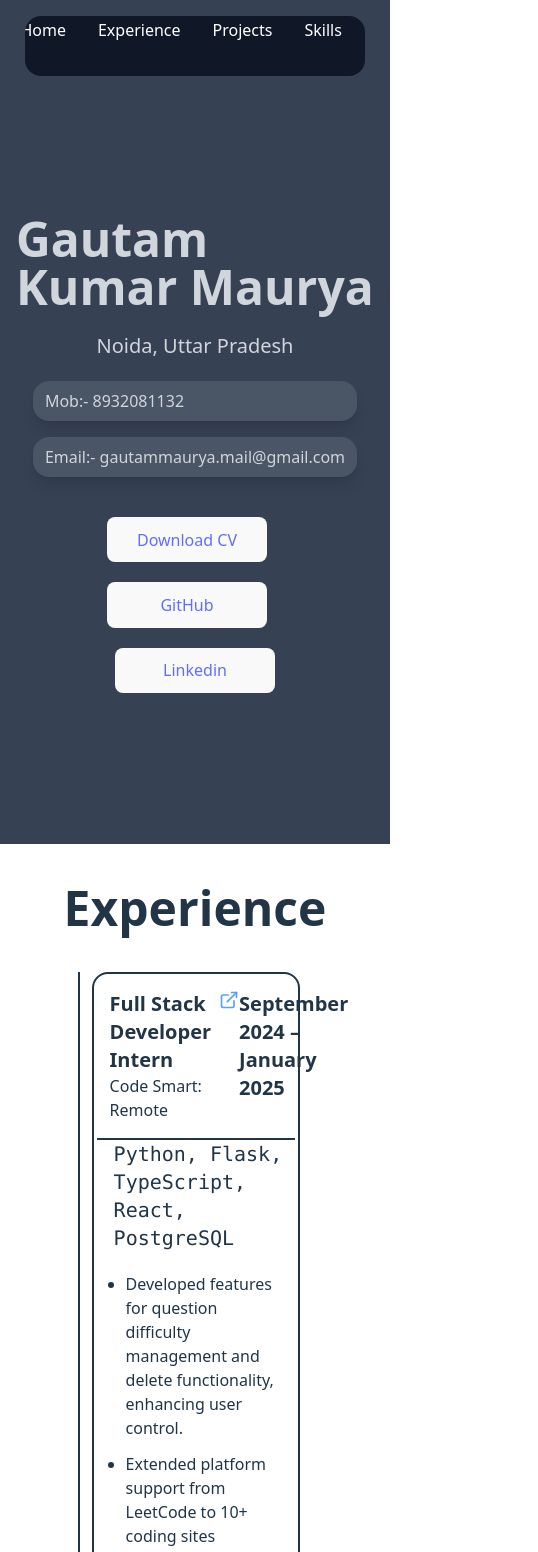
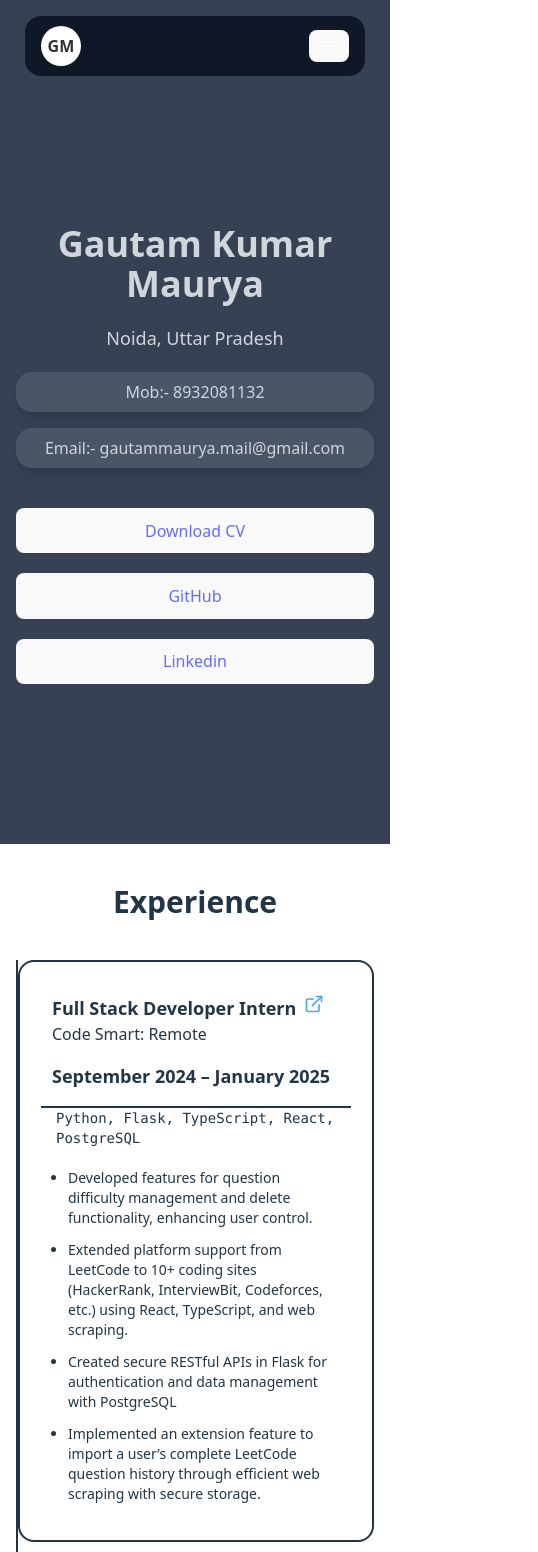
Before and after one commit to alpha-Gautam/gautammaurya, a React (Vite) app: page / in a window 390 px wide. Shown: the top 1552 px of the page, 538 px wide, since content can reach past the window. Built offline with nearby package versions, Linux system fonts and the light colour scheme.

Commit message:
Refactor components for improved layout and styling, enhance responsiveness, and update viewport settings in index.html

```diff
--- a/index.html
+++ b/index.html
@@ -2,9 +2,8 @@
 <html lang="en">
   <head>
     <meta charset="UTF-8" />
-    <link rel="icon" type="image/svg+xml" href="/vite.svg" />
-    <!-- <meta name="viewport" content="width=device-width, initial-scale=1.0" /> -->
-    <meta name="viewport" content="width=1024" />
+    <!-- <link rel="icon" type="image/svg+xml" href="/vite.svg" /> -->
+    <meta name="viewport" content="width=device-width, initial-scale=1.0" />
 
     <title>portfolio</title>
   </head>
--- a/src/components/Experience.jsx
+++ b/src/components/Experience.jsx
@@ -38,17 +38,22 @@ function Experience() {
   ];
 
   return (
-    <div className="flex flex-col py-10 min-h-screen justify-center items-center gap-10 bg-white/5">
-      <span className="text-5xl font-bold">Experience</span>
+    <div className="flex flex-col py-10 min-h-screen justify-center items-center gap-10 bg-white/5 px-4">
+      <span className="text-3xl sm:text-4xl md:text-5xl font-bold text-center">
+        Experience
+      </span>
 
-      <div className="flex flex-col w-[60%] justify-center border-l-2 items-center gap-10 ">
+      <div className="flex flex-col w-full max-w-4xl justify-center border-l-2 items-center gap-10">
         {/* items */}
         {experiences.map((exp, id) => (
-          <div className="flex flex-col w-[90%] justify-center items-center border-2 rounded-2xl    ">
+          <div className="flex flex-col w-full max-w-2xl justify-center items-center border-2 rounded-2xl p-4">
             {/* <span className="w-full text-5xl ">*</span> */}
-            <div name="title" className="flex justify-between w-full p-4">
+            <div
+              name="title"
+              className="flex flex-col sm:flex-row justify-between w-full p-4 gap-4"
+            >
               <div className="flex flex-col">
-                <span className=" flex text-xl font-semibold gap-2">
+                <span className=" flex text-lg sm:text-xl font-semibold gap-2">
                   {exp.title}
                   <a
                     href={exp.url}
@@ -64,15 +69,17 @@ function Experience() {
                   {exp.company}: {exp.locations}
                 </span>
               </div>
-              <span className="text-xl font-semibold">{exp.duration}</span>
+              <span className="text-lg sm:text-xl font-semibold">
+                {exp.duration}
+              </span>
             </div>
             <span name="br" className="border-b-2 w-[97%] mx-5"></span>
-            <div className="flex w-full pl-5 text-xl font-mono">
+            <div className="flex w-full pl-5 text-sm sm:text-lg font-mono overflow-x-auto">
               {experiences[id].tech_stack.join(", ")}
             </div>
 
             <div name="description" className=" flex w-full p-5">
-              <ul className="flex list-disc pl-3 flex-col gap-3">
+              <ul className="flex list-disc pl-3 flex-col gap-3 text-sm sm:text-base">
                 {experiences[id].points.map((point, index) => (
                   <li key={index}>{point}</li>
                 ))}
--- a/src/components/Header.jsx
+++ b/src/components/Header.jsx
@@ -1,73 +1,138 @@
-import React from "react";
+import React, { useState } from "react";
 import { scroller } from "react-scroll";
 
 export default function Header() {
+  const [isMenuOpen, setIsMenuOpen] = useState(false);
+
   const scrollToSection = (section) => {
     scroller.scrollTo(section, {
       duration: 700,
       delay: 0,
       smooth: "easeInOutQuart",
     });
+    setIsMenuOpen(false); // Close menu after navigation
   };
+
+  const toggleMenu = () => {
+    setIsMenuOpen(!isMenuOpen);
+  };
+
   return (
     <header className="flex items-center justify-center w-full header fixed top-0 left-0 p-4 z-50">
-      <nav className="header w-[95%]  bg-gray-900 flex items-center justify-center rounded-2xl h-[60px] shadow-white/80 text-white overflow-hidden">
-        <ul className="flex space-x-4 justify-center">
-          <li className="px-10 flex items-center">
-            <div className="w-10 h-10 bg-white rounded-full mr-4 text-black/80 flex justify-center items-center font-bold">
-              <span className="">G</span>M
-            </div>
-            <span className="font-bold ml">Gautam Kumar Maurya</span>
-          </li>
+      <nav className="header w-[95%] max-w-6xl bg-gray-900 flex items-center justify-between rounded-2xl h-[60px] shadow-white/80 text-white overflow-hidden px-4">
+        {/* Logo and Name */}
+        <div className="flex items-center">
+          <div className="w-10 h-10 bg-white rounded-full mr-4 text-black/80 flex justify-center items-center font-bold">
+            <span className="">G</span>M
+          </div>
+          <span className="font-bold hidden sm:block">Gautam Kumar Maurya</span>
+        </div>
+
+        {/* Desktop Navigation */}
+        <ul className="hidden md:flex space-x-4 justify-center">
           <li
-            onClick={() => {
-              scrollToSection("home");
-            }}
+            onClick={() => scrollToSection("home")}
             className="rounded-xl hover:shadow-2xl hover:bg-white/40 transition-transform hover:scale-105 px-2 py-2 cursor-pointer"
           >
             Home
           </li>
           <li
-            onClick={() => {
-              scrollToSection("experience");
-            }}
+            onClick={() => scrollToSection("experience")}
             className="rounded-xl hover:shadow-2xl hover:bg-white/40 transition-transform hover:scale-105 px-2 py-2 cursor-pointer"
           >
             Experience
           </li>
           <li
-            onClick={() => {
-              scrollToSection("projects");
-            }}
+            onClick={() => scrollToSection("projects")}
             className="rounded-xl hover:shadow-2xl hover:bg-white/40 transition-transform hover:scale-105 px-2 py-2 cursor-pointer"
           >
             Projects
           </li>
           <li
-            onClick={() => {
-              scrollToSection("skills");
-            }}
+            onClick={() => scrollToSection("skills")}
             className="rounded-xl hover:shadow-2xl hover:bg-white/40 transition-transform hover:scale-105 px-2 py-2 cursor-pointer"
           >
             Skills
           </li>
           <li
-            onClick={() => {
-              scrollToSection("education");
-            }}
+            onClick={() => scrollToSection("education")}
             className="rounded-xl hover:shadow-2xl hover:bg-white/40 transition-transform hover:scale-105 px-2 py-2 cursor-pointer"
           >
             Education
           </li>
           <li
-            onClick={() => {
-              scrollToSection("achievements");
-            }}
+            onClick={() => scrollToSection("achievements")}
             className="rounded-xl hover:shadow-2xl hover:bg-white/40 transition-transform hover:scale-105 px-2 py-2 cursor-pointer"
           >
             Achievements
           </li>
         </ul>
+
+        {/* Mobile Hamburger Menu Button */}
+        <button
+          onClick={toggleMenu}
+          className="md:hidden flex flex-col justify-center items-center w-8 h-8 space-y-1"
+        >
+          <span
+            className={`block w-6 h-0.5 bg-white transition-transform ${
+              isMenuOpen ? "rotate-45 translate-y-1.5" : ""
+            }`}
+          ></span>
+          <span
+            className={`block w-6 h-0.5 bg-white transition-opacity ${
+              isMenuOpen ? "opacity-0" : ""
+            }`}
+          ></span>
+          <span
+            className={`block w-6 h-0.5 bg-white transition-transform ${
+              isMenuOpen ? "-rotate-45 -translate-y-1.5" : ""
+            }`}
+          ></span>
+        </button>
+
+        {/* Mobile Navigation Menu */}
+        {isMenuOpen && (
+          <div className="md:hidden absolute top-full left-0 right-0 bg-gray-900 rounded-b-2xl mt-2 py-4 shadow-lg">
+            <ul className="flex flex-col space-y-2 items-center">
+              <li
+                onClick={() => scrollToSection("home")}
+                className="rounded-xl hover:shadow-2xl hover:bg-white/40 transition-transform hover:scale-105 px-4 py-2 cursor-pointer w-full text-center"
+              >
+                Home
+              </li>
+              <li
+                onClick={() => scrollToSection("experience")}
+                className="rounded-xl hover:shadow-2xl hover:bg-white/40 transition-transform hover:scale-105 px-4 py-2 cursor-pointer w-full text-center"
+              >
+                Experience
+              </li>
+              <li
+                onClick={() => scrollToSection("projects")}
+                className="rounded-xl hover:shadow-2xl hover:bg-white/40 transition-transform hover:scale-105 px-4 py-2 cursor-pointer w-full text-center"
+              >
+                Projects
+              </li>
+              <li
+                onClick={() => scrollToSection("skills")}
+                className="rounded-xl hover:shadow-2xl hover:bg-white/40 transition-transform hover:scale-105 px-4 py-2 cursor-pointer w-full text-center"
+              >
+                Skills
+              </li>
+              <li
+                onClick={() => scrollToSection("education")}
+                className="rounded-xl hover:shadow-2xl hover:bg-white/40 transition-transform hover:scale-105 px-4 py-2 cursor-pointer w-full text-center"
+              >
+                Education
+              </li>
+              <li
+                onClick={() => scrollToSection("achievements")}
+                className="rounded-xl hover:shadow-2xl hover:bg-white/40 transition-transform hover:scale-105 px-4 py-2 cursor-pointer w-full text-center"
+              >
+                Achievements
+              </li>
+            </ul>
+          </div>
+        )}
       </nav>
     </header>
   );
--- a/src/components/Home.jsx
+++ b/src/components/Home.jsx
@@ -3,22 +3,24 @@ import React from "react";
 export default function Home() {
   return (
     <div className="home flex flex-col items-center justify-center min-h-screen text-gray-300 bg-gray-700 p-4 pt-20">
-      <div className="flex flex-col justify-center items-center mb-10 gap-5">
-        <span className="text-5xl flex justify-center items-center sm:text-6xl md:text-7xl flex-col sm:flex-row font-bold">
+      <div className="flex flex-col justify-center items-center mb-10 gap-5 max-w-4xl mx-auto">
+        <span className="text-4xl sm:text-5xl md:text-6xl lg:text-7xl flex justify-center items-center flex-col sm:flex-row font-bold text-center">
           Gautam Kumar Maurya
         </span>
-        <span className="text-[20px]">Noida, Uttar Pradesh</span>
-        <div className="flex flex-col sm:flex-row gap-4 sm:gap-10">
-          <span className="border1 rounded-2xl px-3 py-2 shadow-lg bg-gray-600 hover:scale-105 transition-all">
+        <span className="text-lg sm:text-xl md:text-2xl text-center">
+          Noida, Uttar Pradesh
+        </span>
+        <div className="flex flex-col sm:flex-row gap-4 sm:gap-10 w-full justify-center">
+          <span className="border1 rounded-2xl px-4 py-2 shadow-lg bg-gray-600 hover:scale-105 transition-all text-center">
             Mob:- 8932081132
           </span>
-          <span className="border1 rounded-2xl px-3 py-2 shadow-lg transition-all bg-gray-600 hover:scale-105">
+          <span className="border1 rounded-2xl px-4 py-2 shadow-lg transition-all bg-gray-600 hover:scale-105 text-center">
             Email:- gautammaurya.mail@gmail.com
           </span>
         </div>
       </div>
-      <div className="flex space-x-4 text-white flex-col items-center sm:flex-row gap-5">
-        <button className="text-white px-4 w-40 py-2 rounded">
+      <div className="flex space-x-4 text-white flex-col sm:flex-row gap-5 w-full justify-center max-w-md sm:max-w-none">
+        <button className="text-white px-4 w-full sm:w-40 py-2 rounded bg-gray-800 hover:bg-gray-700 transition-colors">
           <a
             href="https://drive.google.com/file/d/1dkjIh6eOeeypZWAVa4s8fgj1pYLS4SJU/view?usp=sharing"
             target="_blank"
@@ -26,12 +28,12 @@ export default function Home() {
             Download CV
           </a>
         </button>
-        <button className="bg-blue-500 text-white w-40 px-4 py-2 rounded">
+        <button className="bg-blue-500 text-white w-full sm:w-40 px-4 py-2 rounded hover:bg-blue-600 transition-colors">
           <a href="https://github.com/alpha-Gautam" target="_blank">
             GitHub
           </a>
         </button>
-        <button className="bg-blue-500 text-white w-40 px-4 py-2 rounded">
+        <button className="bg-blue-500 text-white w-full sm:w-40 px-4 py-2 rounded hover:bg-blue-600 transition-colors">
           <a href="https://www.linkedin.com/in/zero--one/" target="_blank">
             Linkedin
           </a>
--- a/src/components/Projects.jsx
+++ b/src/components/Projects.jsx
@@ -44,20 +44,22 @@ function Projects() {
   ];
 
   return (
-    <div className="flex flex-col min-h-screen p-10  items-center bg-gray-700 ">
-      <div className="text-5xl font-bold mt-10">Projects</div>
+    <div className="flex flex-col min-h-screen p-4 sm:p-10 items-center bg-gray-700">
+      <div className="text-3xl sm:text-4xl md:text-5xl font-bold mt-10 text-center">
+        Projects
+      </div>
 
       {/* <--! main container---> */}
-      <div className="  justify-center items-center p-5 mt-10 grid grid-cols-1 md:grid-cols-2 gap-20">
+      <div className="justify-center items-center p-5 mt-10 grid grid-cols-1 lg:grid-cols-2 gap-10 sm:gap-20">
         {/* cards */}
-        {projects.map((project, index) => (
-          <div className=" relative flex flex-col w-[450px] min-h-[600px] sm-text-wrap z-5">
-            <div className="absolute -right-7 -bottom-12 rounded-2xl bg-yellow-500 w-full  min-h-[600px] h-full"></div>
-            <div className="relative flex flex-col justify-between items-center bg-black rounded-2xl p-5 gap-5 min-h-[600px] h-full overflow-hidden">
-              <div className=" flex justify-between h-[10%] w-full ">
-                <span className=" text-xl font-semibold rounded-2xl  px-3 py-1">
+        {projects.map((project) => (
+          <div className="relative flex flex-col w-full max-w-sm mx-auto min-h-[500px] sm:min-h-[600px] z-5">
+            <div className="absolute -right-3 sm:-right-7 -bottom-6 sm:-bottom-12 rounded-2xl bg-yellow-500 w-full min-h-[500px] sm:min-h-[600px] h-full"></div>
+            <div className="relative flex flex-col justify-between items-center bg-black rounded-2xl p-4 sm:p-5 gap-5 min-h-[500px] sm:min-h-[600px] h-full overflow-hidden">
+              <div className="flex justify-between h-[10%] w-full">
+                <span className="text-lg sm:text-xl font-semibold rounded-2xl px-3 py-1">
                   {project.title}
-                  <div className="w-60  h-5 bg-amber-400"></div>
+                  <div className="w-40 sm:w-60 h-5 bg-amber-400"></div>
                 </span>
                 <a
                   href={project.link}
@@ -67,18 +69,18 @@ function Projects() {
                   <LinkIcons />
                 </a>
               </div>
-              <div className="h-[80%] flex justify-center items-center ">
-                <ul className=" flex flex-col list-disc gap-5 px-5">
+              <div className="h-[70%] sm:h-[80%] flex justify-center items-center">
+                <ul className="flex flex-col list-disc gap-3 sm:gap-5 px-5 text-sm sm:text-base">
                   {project.description.map((desc, id) => (
                     <li key={id}>{desc}</li>
                   ))}
                 </ul>
               </div>
-              <div className="flex flex-wrap w-full p-5 gap-2">
+              <div className="flex flex-wrap w-full p-3 sm:p-5 gap-2">
                 {project.tech_stack.map((tech, id) => (
                   <span
                     key={id}
-                    className="bg-gray-800 px-3 py-1 rounded-full text-sm hover:scale-110 hover:bg-white/40"
+                    className="bg-gray-800 px-2 sm:px-3 py-1 rounded-full text-xs sm:text-sm hover:scale-110 hover:bg-white/40"
                   >
                     {tech}
                   </span>
--- a/src/components/Skills.jsx
+++ b/src/components/Skills.jsx
@@ -19,14 +19,16 @@ function Skills() {
     "Rest API",
   ];
   return (
-    <div className="min-h-screen flex justify-center">
-      <div className="w-[50%]  flex flex-col gap-20 justify-center items-center">
-        <div className="text-5xl font-bold p-10">Skills</div>
-        <div className="flex rounded-2xl  justify-center items-center p-2 mb-40 flex-wrap w-full h-full">
+    <div className="min-h-screen flex justify-center px-4">
+      <div className="w-full max-w-4xl flex flex-col gap-10 sm:gap-20 justify-center items-center">
+        <div className="text-3xl sm:text-4xl md:text-5xl font-bold p-4 sm:p-10 text-center">
+          Skills
+        </div>
+        <div className="flex rounded-2xl justify-center items-center p-2 mb-20 sm:mb-40 flex-wrap w-full h-full gap-2">
           {skills.map((skill, index) => (
             <span
               key={index}
-              className="bg-gray-800 size-fit px-3 py-1 m-1  rounded-full text-sm hover:scale-110 hover:bg-white/40"
+              className="bg-gray-800 size-fit px-3 py-1 m-1 rounded-full text-sm hover:scale-110 hover:bg-white/40"
             >
               {skill}
             </span>
```
Also changed, not shown: src/components/Achievements.jsx (+11 -9 lines), src/components/Education.jsx (+9 -9 lines).
